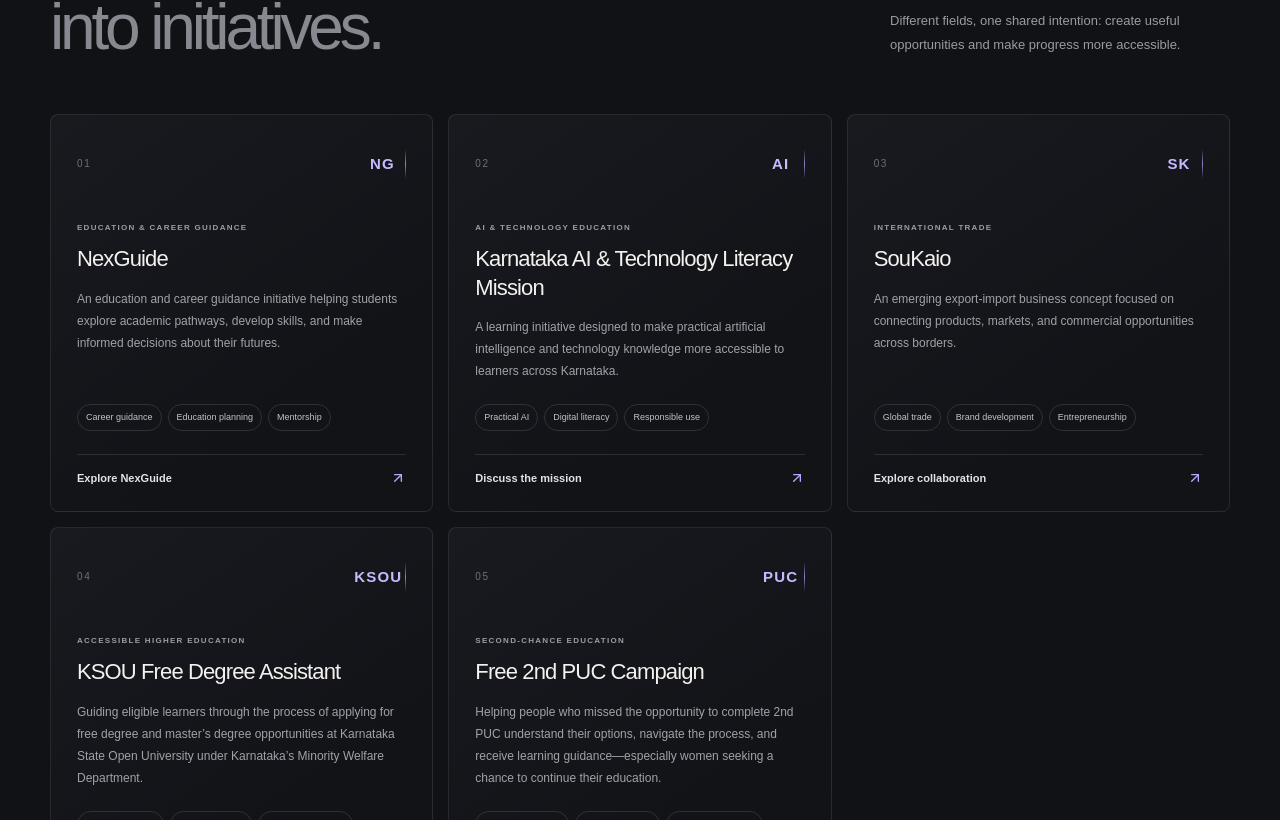
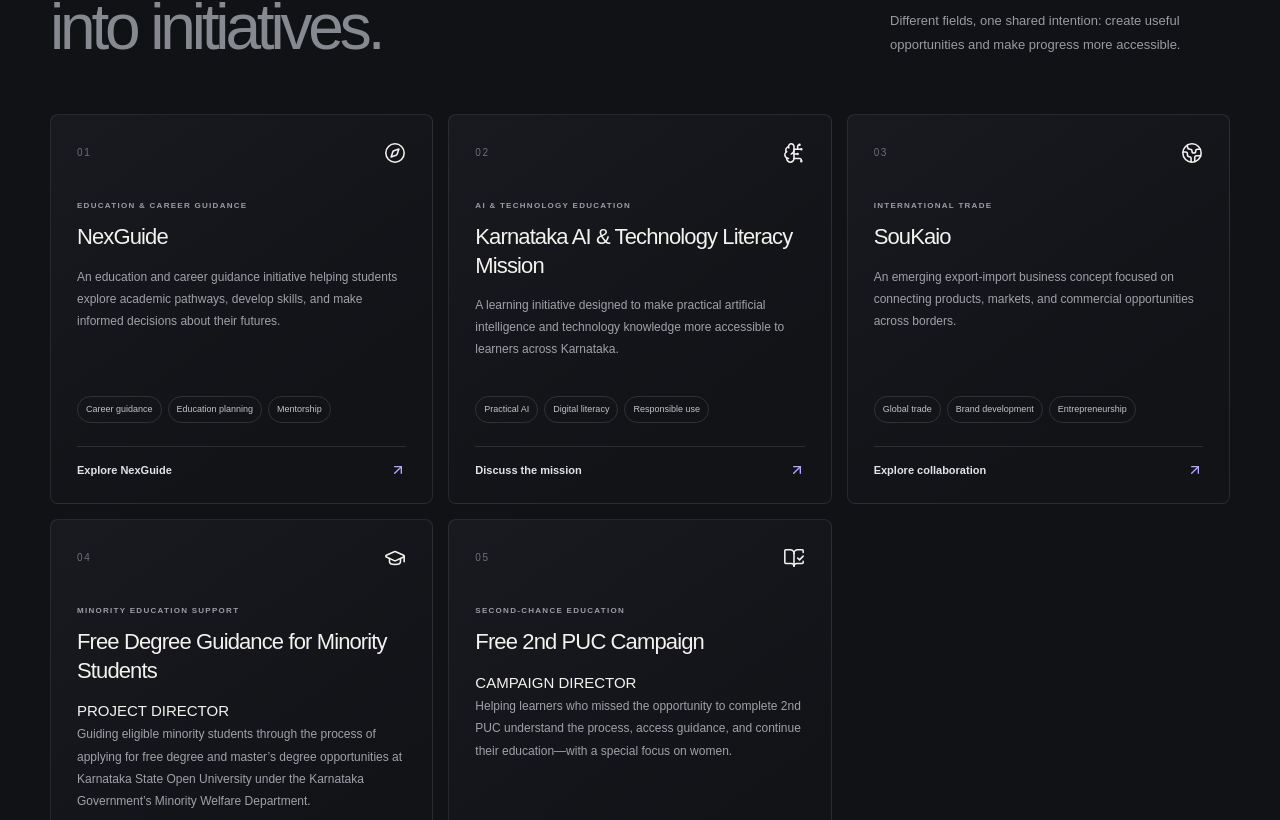
Before and after one commit to kmmuhsinullal-netizen/muhsin-ullal-portfolio, a Next.js app: page / in a window 1280 px wide. Shown: the part 2000-2820 px from the top of the page. Built offline with nearby package versions, Linux system fonts and the light colour scheme; no server answers.

Commit message:
Refine venture icons and clarify minority education leadership roles

```diff
--- a/app/page.tsx
+++ b/app/page.tsx
@@ -1,5 +1,5 @@
 import Image from 'next/image';
-import { ArrowDown, ArrowRight, ArrowUpRight, Brain, BriefcaseBusiness, GraduationCap, Lightbulb, Mail, MoveUpRight, Sparkles, Workflow, Globe2, BookOpen, LaptopMinimal, Quote } from 'lucide-react';
+import { ArrowDown, ArrowRight, ArrowUpRight, Brain, BriefcaseBusiness, GraduationCap, Lightbulb, Mail, MoveUpRight, Sparkles, Workflow, Globe2, BookOpen, LaptopMinimal, Quote, Compass, BrainCircuit, BookOpenCheck } from 'lucide-react';
 import SiteHeader from '@/components/site-header';
 import ContactForm from '@/components/contact-form';
 
@@ -11,11 +11,11 @@ const expertise = [
 ];
 
 const ventures = [
-  { number: '01', mark: 'NG', name: 'NexGuide', category: 'EDUCATION & CAREER GUIDANCE', description: 'An education and career guidance initiative helping students explore academic pathways, develop skills, and make informed decisions about their futures.', tags: ['Career guidance', 'Education planning', 'Mentorship'], href: 'https://nexguide.online', link: 'Explore NexGuide', external: true },
-  { number: '02', mark: 'AI', name: 'Karnataka AI & Technology Literacy Mission', category: 'AI & TECHNOLOGY EDUCATION', description: 'A learning initiative designed to make practical artificial intelligence and technology knowledge more accessible to learners across Karnataka.', tags: ['Practical AI', 'Digital literacy', 'Responsible use'], href: '#contact', link: 'Discuss the mission', external: false },
-  { number: '03', mark: 'SK', name: 'SouKaio', category: 'INTERNATIONAL TRADE', description: 'An emerging export-import business concept focused on connecting products, markets, and commercial opportunities across borders.', tags: ['Global trade', 'Brand development', 'Entrepreneurship'], href: '#contact', link: 'Explore collaboration', external: false },
-  { number: '04', mark: 'KSOU', name: 'KSOU Free Degree Assistant', category: 'ACCESSIBLE HIGHER EDUCATION', description: 'Guiding eligible learners through the process of applying for free degree and master’s degree opportunities at Karnataka State Open University under Karnataka’s Minority Welfare Department.', tags: ['Degree guidance', 'Master’s degree', 'Application support'], href: '#contact', link: 'Get guidance', external: false },
-  { number: '05', mark: 'PUC', name: 'Free 2nd PUC Campaign', category: 'SECOND-CHANCE EDUCATION', description: 'Helping people who missed the opportunity to complete 2nd PUC understand their options, navigate the process, and receive learning guidance—especially women seeking a chance to continue their education.', tags: ['2nd PUC guidance', 'Learning support', 'Women’s education'], href: '#contact', link: 'Ask about the campaign', external: false },
+  { number: '01', icon: Compass, name: 'NexGuide', category: 'EDUCATION & CAREER GUIDANCE', description: 'An education and career guidance initiative helping students explore academic pathways, develop skills, and make informed decisions about their futures.', tags: ['Career guidance', 'Education planning', 'Mentorship'], href: 'https://nexguide.online', link: 'Explore NexGuide', external: true },
+  { number: '02', icon: BrainCircuit, name: 'Karnataka AI & Technology Literacy Mission', category: 'AI & TECHNOLOGY EDUCATION', description: 'A learning initiative designed to make practical artificial intelligence and technology knowledge more accessible to learners across Karnataka.', tags: ['Practical AI', 'Digital literacy', 'Responsible use'], href: '#contact', link: 'Discuss the mission', external: false },
+  { number: '03', icon: Globe2, name: 'SouKaio', category: 'INTERNATIONAL TRADE', description: 'An emerging export-import business concept focused on connecting products, markets, and commercial opportunities across borders.', tags: ['Global trade', 'Brand development', 'Entrepreneurship'], href: '#contact', link: 'Explore collaboration', external: false },
+  { number: '04', icon: GraduationCap, name: 'Free Degree Guidance for Minority Students', category: 'MINORITY EDUCATION SUPPORT', role: 'PROJECT DIRECTOR', description: 'Guiding eligible minority students through the process of applying for free degree and master’s degree opportunities at Karnataka State Open University under the Karnataka Government’s Minority Welfare Department.', tags: ['Degree guidance', 'Master’s degree', 'Application support'], href: '#contact', link: 'Get guidance', external: false },
+  { number: '05', icon: BookOpenCheck, name: 'Free 2nd PUC Campaign', category: 'SECOND-CHANCE EDUCATION', role: 'CAMPAIGN DIRECTOR', description: 'Helping learners who missed the opportunity to complete 2nd PUC understand the process, access guidance, and continue their education—with a special focus on women.', tags: ['2nd PUC guidance', 'Learning support', 'Women’s education'], href: '#contact', link: 'Ask about the campaign', external: false },
 ];
 
 const interests = [
@@ -56,7 +56,7 @@ export default function HomePage() {
       <div className="about-copy"><p className="section-kicker">A LITTLE ABOUT ME</p><h2>More than a profession.<br /><span>A purpose.</span></h2><p className="lead">My journey brings together entrepreneurship, education, psychology, and technology.</p><p>I’m interested in building meaningful initiatives that help people discover opportunities, develop practical skills, and prepare for a changing world.</p><p>Through my work and projects, I aim to connect ideas with action — making education more accessible, technology more understandable, and professional opportunities more achievable.</p><div className="philosophy"><Quote size={21} /><p>“Progress means making the next step clearer, more practical, and more possible for someone else.”</p></div><a className="text-link" href="#ventures">Discover the ventures <ArrowUpRight size={16} /></a></div>
     </div></section>
 
-    <section className="section ventures-section" id="ventures"><div className="page-wrap"><div className="section-heading"><div><p className="section-kicker">IDEAS IN MOTION</p><h2>Turning ideas<br /><span>into initiatives.</span></h2></div><p className="section-intro">Different fields, one shared intention: create useful opportunities and make progress more accessible.</p></div><div className="venture-grid">{ventures.map(({ number, mark, name, category, description, tags, href, link, external }) => <article className="venture-card" key={number}><div className="card-top"><span className="card-number">{number}</span><span className="card-monogram" aria-hidden="true">{mark}</span></div><p className="card-category">{category}</p><h3>{name}</h3><p className="card-description">{description}</p><div className="tag-list">{tags.map(tag => <span key={tag}>{tag}</span>)}</div><a className="card-link" href={href} target={external ? '_blank' : undefined} rel={external ? 'noreferrer' : undefined}>{link} <ArrowUpRight size={16} /></a></article>)}</div></div></section>
+    <section className="section ventures-section" id="ventures"><div className="page-wrap"><div className="section-heading"><div><p className="section-kicker">IDEAS IN MOTION</p><h2>Turning ideas<br /><span>into initiatives.</span></h2></div><p className="section-intro">Different fields, one shared intention: create useful opportunities and make progress more accessible.</p></div><div className="venture-grid">{ventures.map(({ number, icon: Icon, name, category, role, description, tags, href, link, external }) => <article className="venture-card" key={number}><div className="card-top"><span className="card-number">{number}</span><span className="card-icon" aria-hidden="true"><Icon size={22} strokeWidth={1.7} /></span></div><p className="card-category">{category}</p><h3>{name}</h3>{role && <p className="venture-role">{role}</p>}<p className="card-description">{description}</p><div className="tag-list">{tags.map(tag => <span key={tag}>{tag}</span>)}</div><a className="card-link" href={href} target={external ? '_blank' : undefined} rel={external ? 'noreferrer' : undefined}>{link} <ArrowUpRight size={16} /></a></article>)}</div></div></section>
 
     <section className="section interests-section" id="interests"><div className="page-wrap"><div className="section-heading compact"><div><p className="section-kicker">WHAT I’M EXPLORING</p><h2>Where ideas meet<br /><span>execution.</span></h2></div><p className="section-intro">A set of connected interests that shape the questions I ask, the skills I build, and the initiatives I explore.</p></div><div className="interest-grid">{interests.map(({ icon: Icon, title, text }, i) => <article className="interest-item" key={title}><span className="interest-number">0{i + 1}</span><Icon size={22} strokeWidth={1.45} /><h3>{title}</h3><p>{text}</p></article>)}</div><p className="honesty-note"><span className="note-mark">i</span> These are professional interests and areas of ongoing development — not a claim of formal certification or equal proficiency in every field.</p></div></section>
 
```
